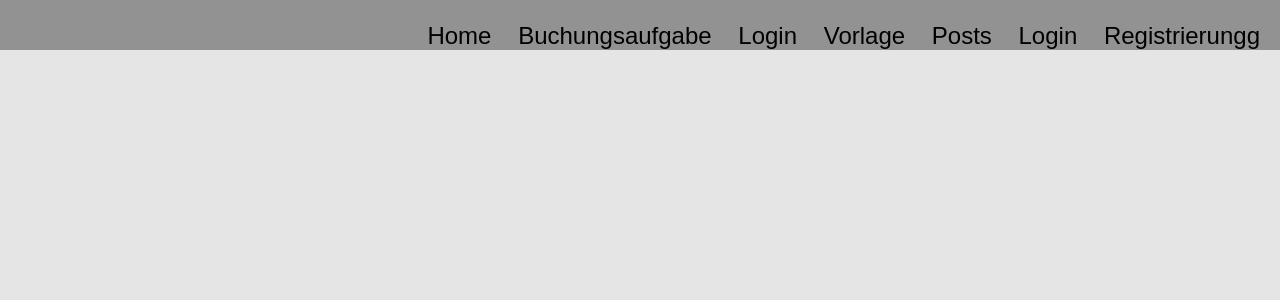
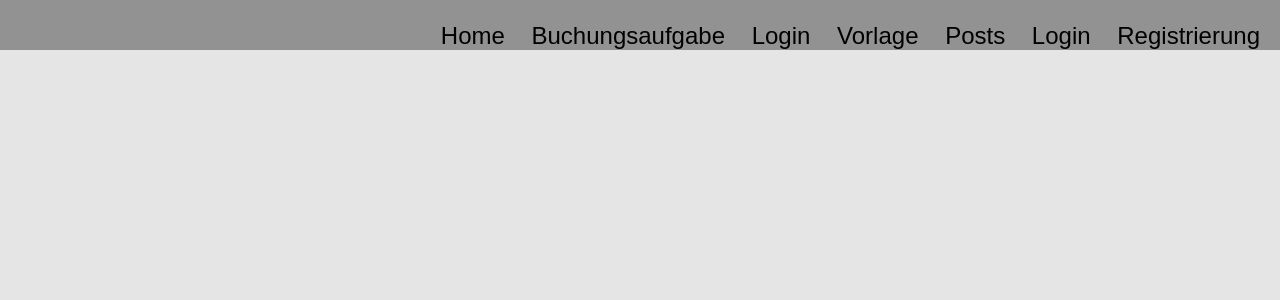
Before and after one commit to iug-htw/accounting, a Django app: page /vorlage/ in a window 1280 px wide. Shown: the top 300 px of the page. Run offline with Django 5.2, Linux system fonts and the light colour scheme.

Commit message:
irgendwas

```diff
--- a/templates/vorlage.html
+++ b/templates/vorlage.html
@@ -37,7 +37,7 @@
                 </form>
             {% else %}
                 <a class = "menulink" href="{% url 'users:login' %}">Login</a>
-                <a class = "menulink" href="{% url 'users:register' %}">Registrierungg</a>
+                <a class = "menulink" href="{% url 'users:register' %}">Registrierung</a>
             {% endif %}
         </div>
     </div>
```
